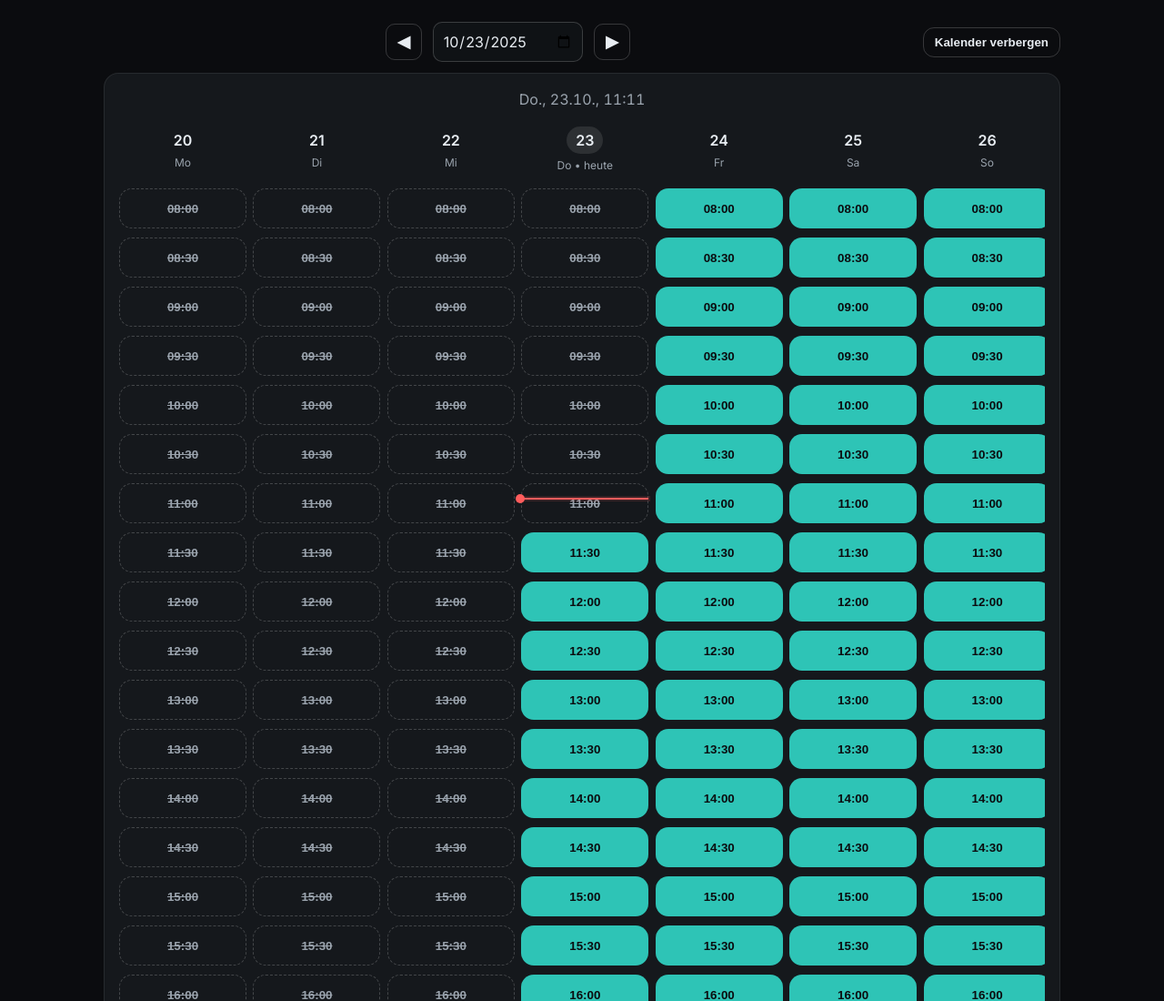
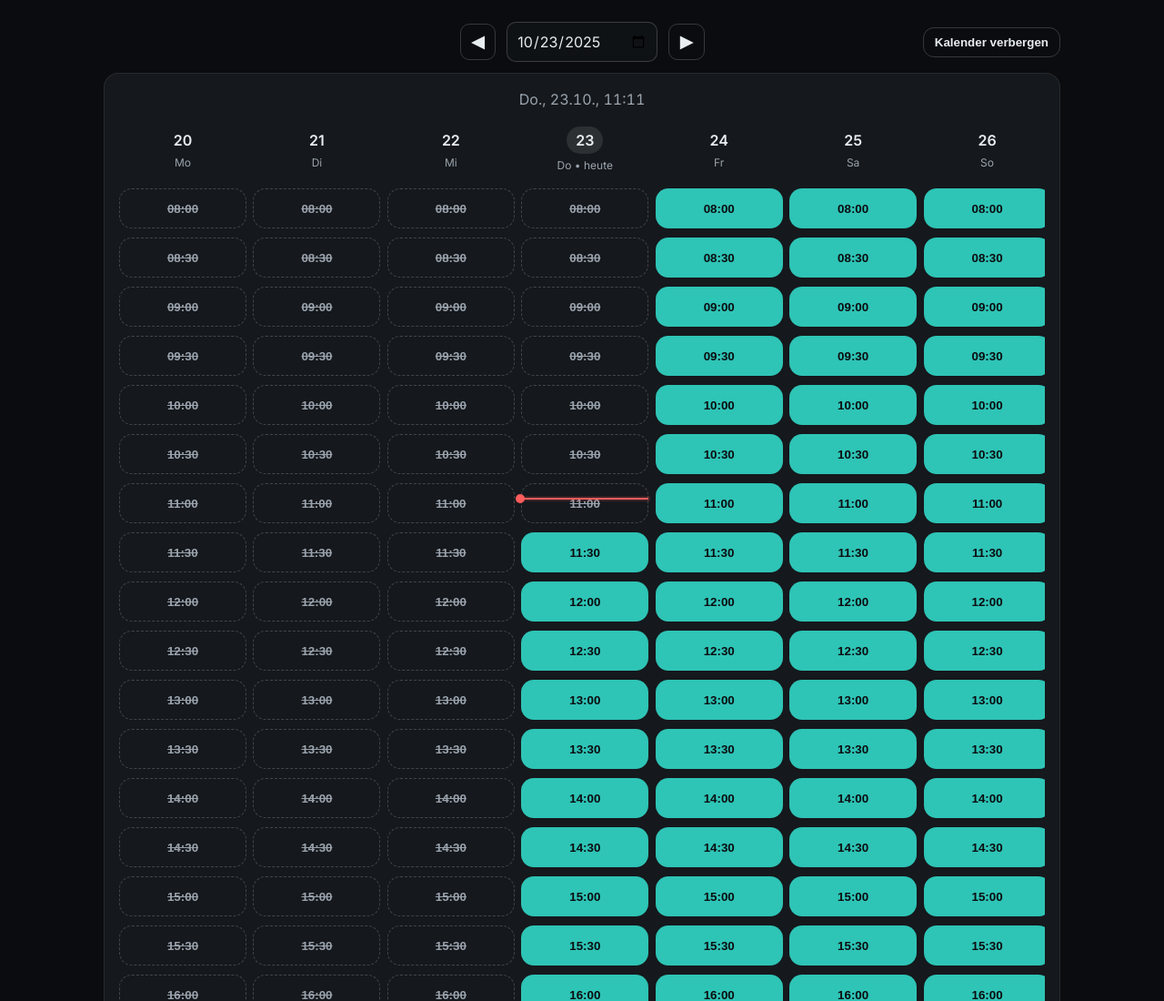
Before and after one commit to clemensjoe11-rgb/termin, a website: page public/index.html in a window 1280 px wide. Shown: the top 1100 px of the page at 91% size. Drawn offline with Linux system fonts and the light colour scheme; no server answers.

Commit message:
Update index.html

```diff
--- a/public/index.html
+++ b/public/index.html
@@ -13,14 +13,25 @@ body{margin:0;background:var(--bg);color:var(--text);font:16px/1.5 Inter,system-
 .wrap{width:min(1100px,100%);padding:24px}
 
 /* Header */
-.header{display:grid;grid-template-columns:1fr auto;align-items:center;gap:12px;margin-bottom:12px}
-.nav-core{place-self:center;display:flex;align-items:center;gap:12px}
+.header{
+  display:grid;
+  grid-template-columns:1fr auto 1fr;   /* Mitte = Navigation */
+  align-items:center; gap:12px; margin-bottom:12px;
+}
+.nav-core{
+  grid-column:2;                         /* in die Mitte */
+  justify-self:center;
+  display:flex; align-items:center; gap:12px;
+}
+.controls{
+  grid-column:3;                         /* rechts */
+  justify-self:end;
+}
 .btn{border-radius:12px;padding:8px 12px;cursor:pointer;font-weight:600;border:1px solid rgba(255,255,255,.18);background:transparent;color:var(--text)}
 .btn.icon{width:40px;height:40px;display:grid;place-items:center;font-size:18px;border-radius:10px}
 .btn.primary{background:var(--brand);border:none;color:#0b0c0f}
 .btn.primary:hover{background:var(--brand-600)}
 .datepick{appearance:none;background:#0f1215;border:1px solid rgba(255,255,255,.18);color:var(--text);padding:8px 10px;border-radius:10px;font:inherit}
-.controls{justify-self:end}
 
 /* Shell */
 .card{background:var(--card);border:1px solid rgba(255,255,255,.08);border-radius:16px;padding:16px}
```
